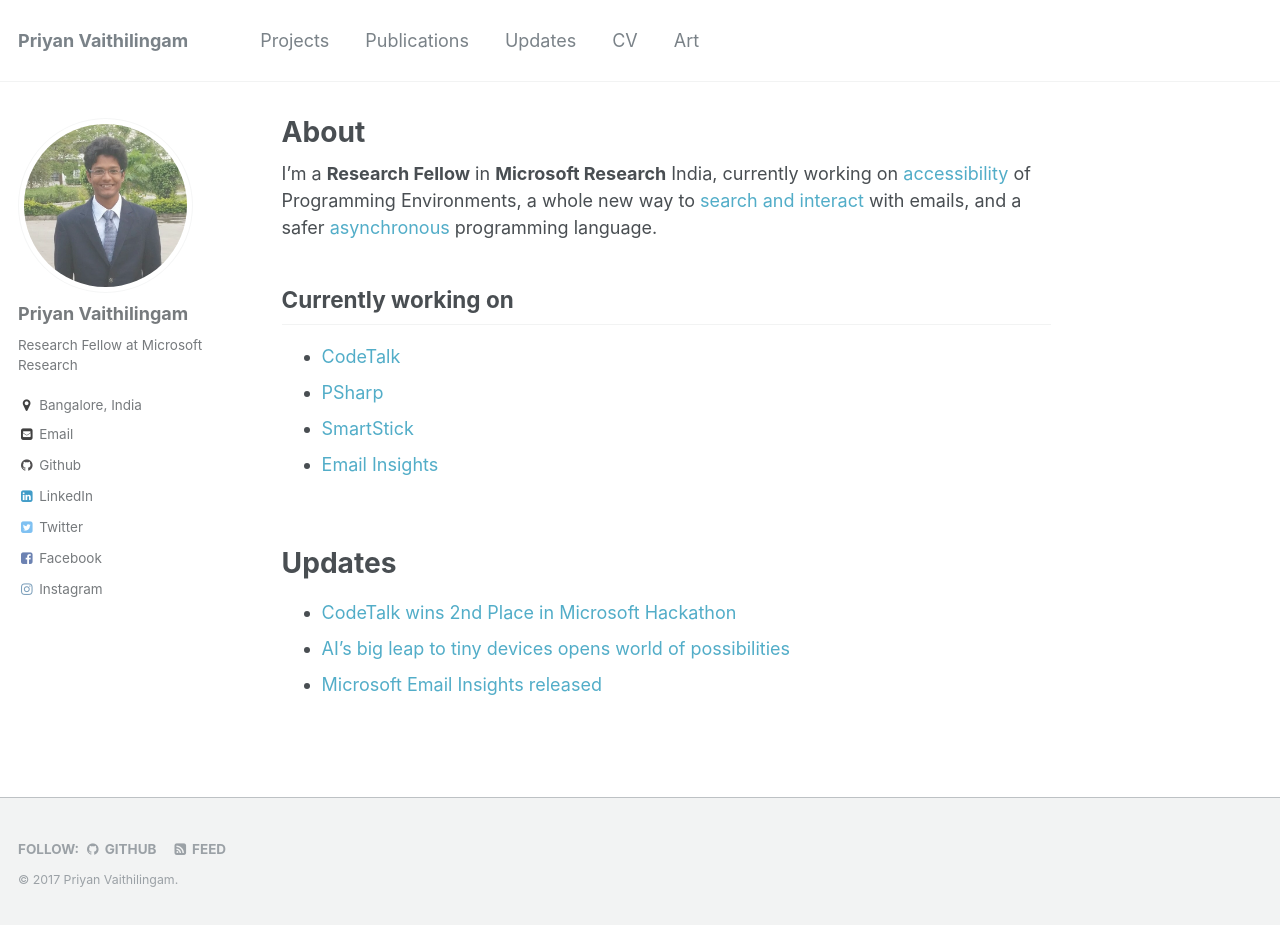
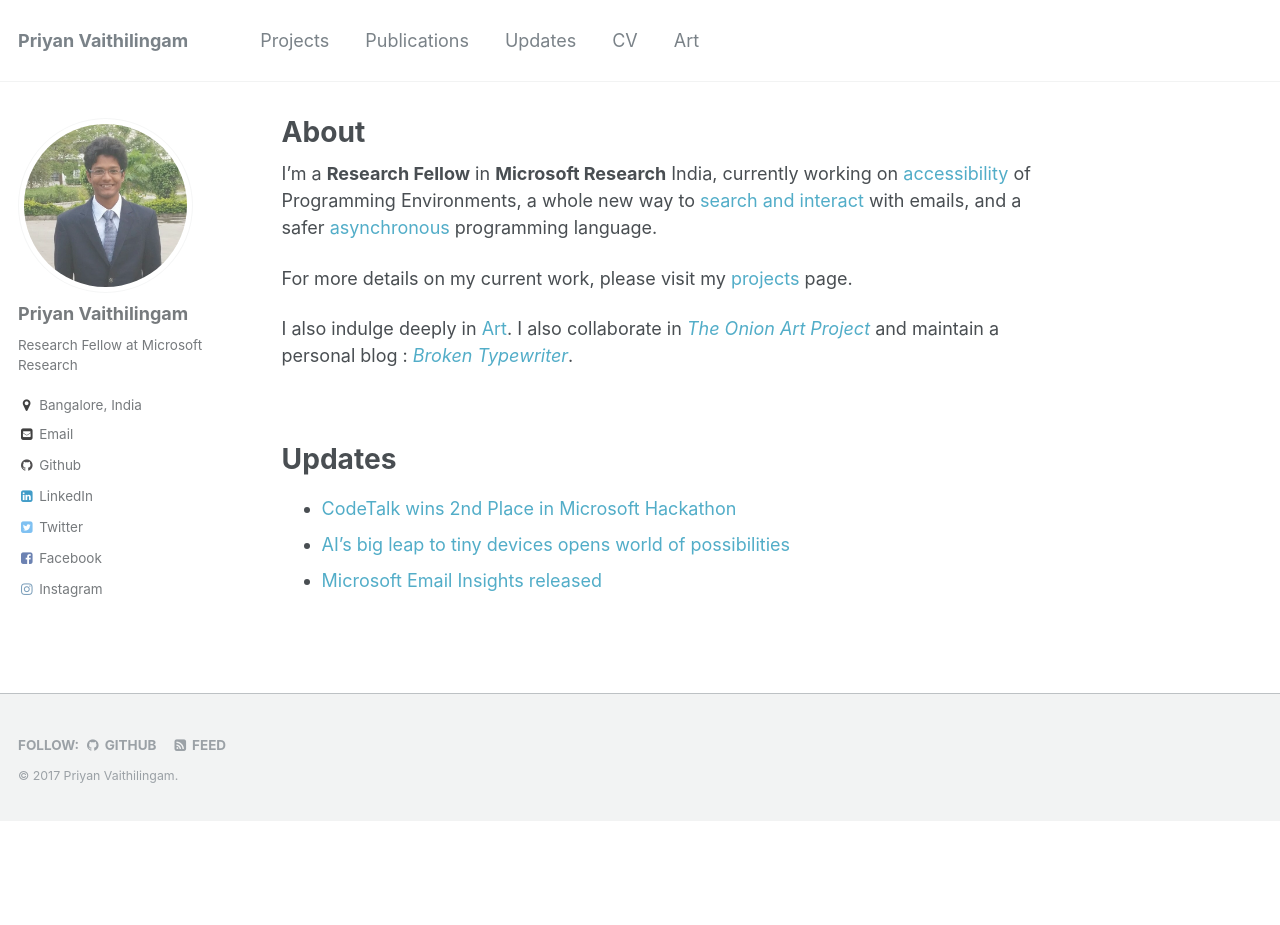
Before and after one commit to priyanmuthu/priyanmuthu.github.io, a Jekyll site: the page built from _pages/about.md, in a window 1280 px wide and 925 px high. Built offline with Jekyll 4.4.1, drawn with Linux system fonts in a browser that asks for light colours.

Commit message:
modified about

```diff
--- a/_pages/about.md
+++ b/_pages/about.md
@@ -8,16 +8,11 @@
   - /about.html
   - /who
 ---
-
 I'm a **Research Fellow** in **Microsoft Research** India, currently working on [accessibility](https://priyan.info/codetalk) of Programming Environments, a whole new way to [search and interact](https://priyan.info/emailinsights) with emails, and a safer [asynchronous](https://priyan.info/psharp) programming language.
 
+For more details on my current work, please visit my [projects](https://priyan.info/projects) page.
 
-Currently working on
-----
-* [CodeTalk](https://priyan.info/projects/CodeTalk/)
-* [PSharp](https://priyan.info/projects/PSharp/)
-* [SmartStick](https://priyan.info/projects/SmartStick/)
-* [Email Insights](https://priyan.info/projects/EmailInsights/)
+I also indulge deeply in [Art](https://priyan.info/art). I also collaborate in [*The Onion Art Project*](https://theonionart.wordpress.com) and maintain a personal blog : [*Broken Typewriter*](https://priyanmuthu.wordpress.com).
 
 <br/>
 
```
